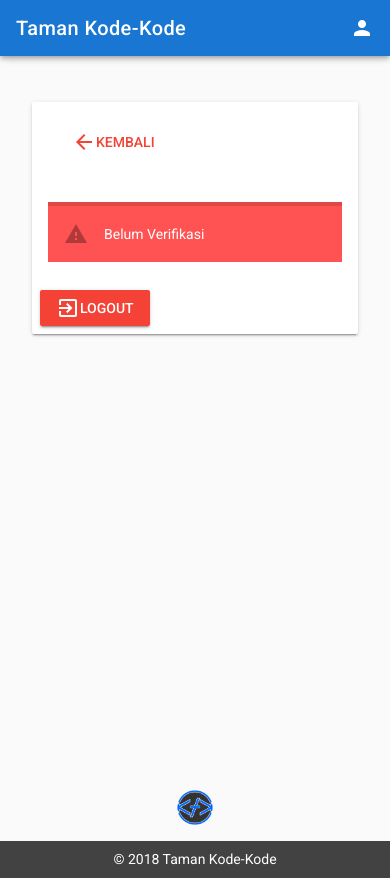
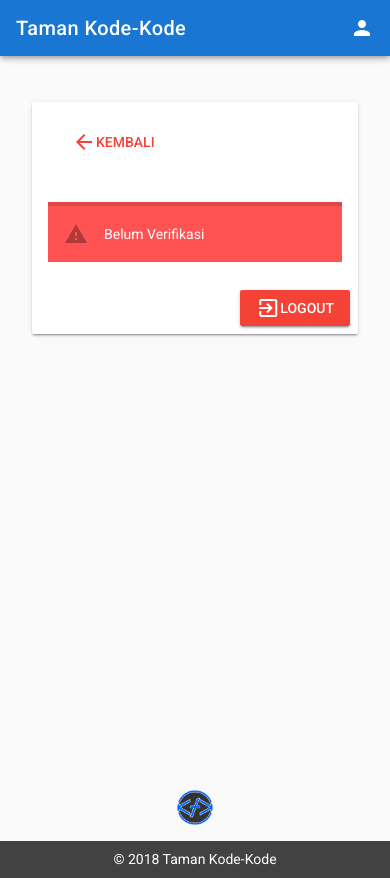
Before and after one commit to hadihammurabi/tamankodekode-frontend, a Vue app: page /#/profil in a window 390 px wide. Built offline with nearby package versions, Linux system fonts and the light colour scheme; no server answers; sample sign-in values are in the browser's storage.

Commit message:
Fix responsive missed display

```diff
--- a/src/components/Profil/index.vue
+++ b/src/components/Profil/index.vue
@@ -16,7 +16,7 @@
             <v-alert type="error" :value="!user.verified">Belum Verifikasi</v-alert>
           </v-card-text>
           <v-card-actions>
-            <v-flex text-sm-right>
+            <v-flex text-xs-right>
               <v-btn color="red" dark @click="logout()"><v-icon>exit_to_app</v-icon> Logout</v-btn>
             </v-flex>
           </v-card-actions>
```
